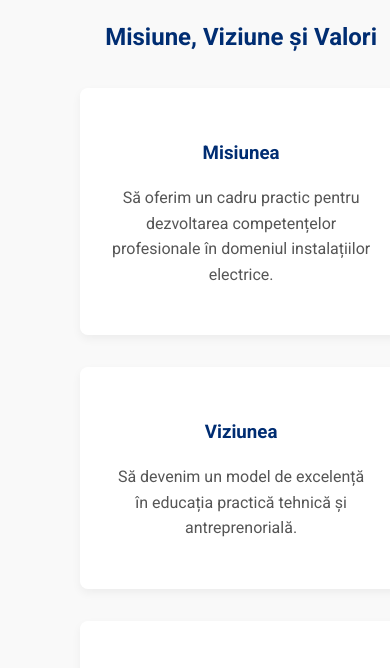
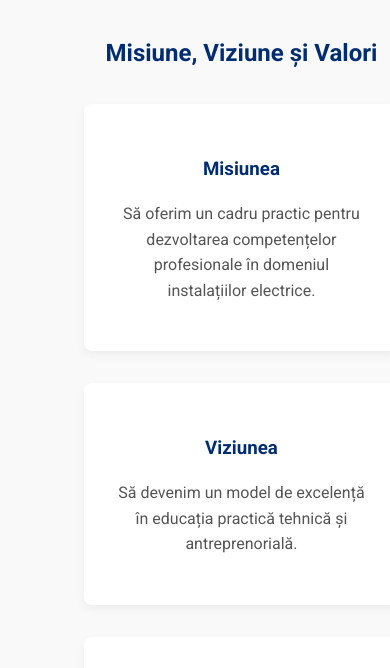
Before and after one commit to zzztudor/isect, a plain HTML site: page despre.html in a window 390 px wide. Shown: the part 758-1426 px from the top of the page. Drawn offline with nearby package versions, Linux system fonts and the light colour scheme.

```diff
--- a/style.css
+++ b/style.css
@@ -604,7 +604,12 @@ body.light .hero-image-section p {
   .values-section {
     margin: 0 auto;
     text-align: center;
-    padding: 0 1rem;
+    padding: 1rem;
+    max-width: 90%;
+    display: flex;
+    flex-direction: column;
+    align-items: center;
+    justify-content: center;
   }
 
   .mission-section h2,
```
